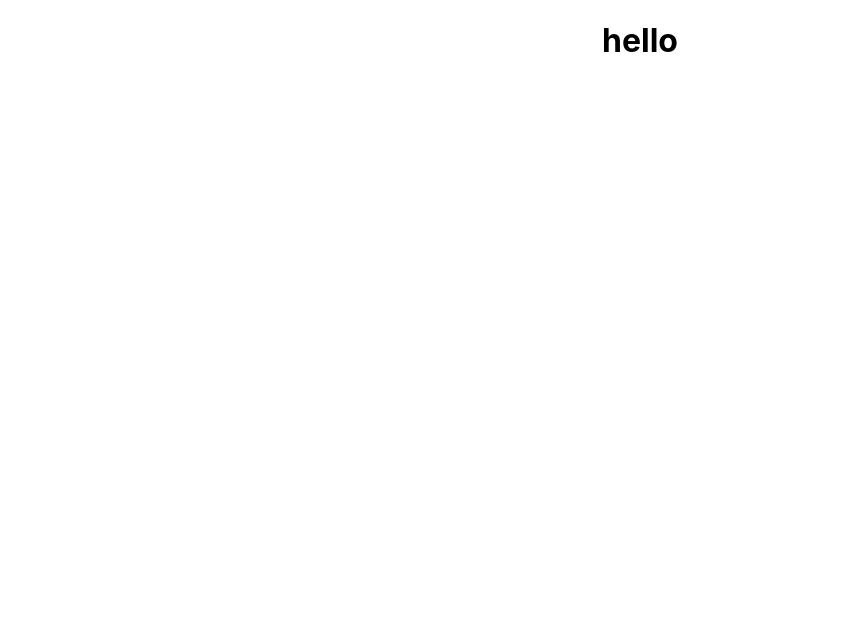
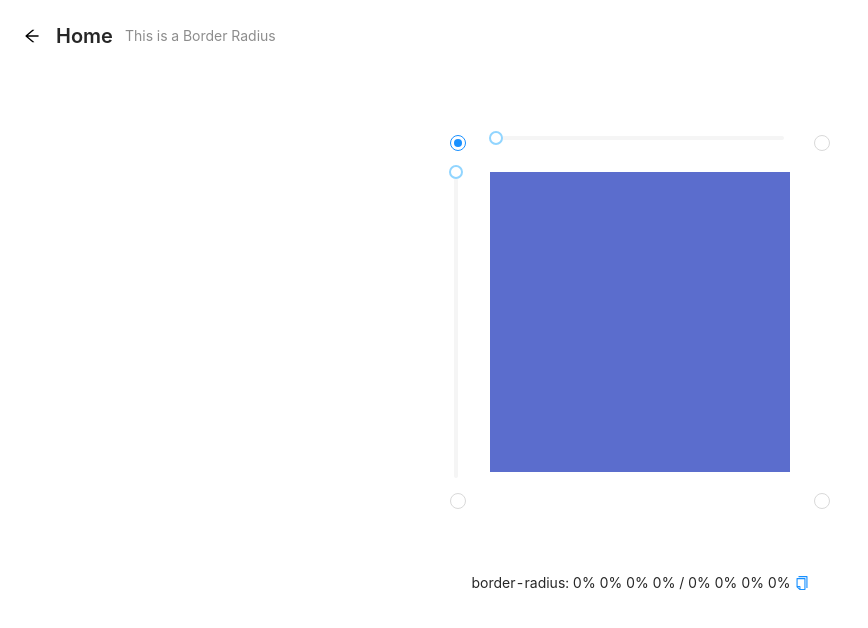
Before and after one commit to atomoo/practice, a React (Create React App) app: page /#/border-radius in a window 1280 px wide. Shown: the top 628 px of the page, without its empty margins (0-868 px from the left). Built offline with nearby package versions, Linux system fonts and the light colour scheme.

Commit message:
add border-radius

```diff
--- a/package.json
+++ b/package.json
@@ -10,9 +10,11 @@
     "@types/node": "^12.0.0",
     "@types/react": "^16.9.0",
     "@types/react-dom": "^16.9.0",
+    "@types/react-router-dom": "^5.1.5",
     "antd": "^4.2.4",
     "react": "^16.13.1",
     "react-dom": "^16.13.1",
+    "react-router-dom": "^5.2.0",
     "react-scripts": "3.4.1",
     "typescript": "~3.7.2"
   },
--- a/src/App.css
+++ b/src/App.css
@@ -1,3 +1,11 @@
+
 .App {
     text-align: center;
 }
+.main-list {
+    width: 500px;
+    margin: 50px auto;
+}
+.main-list .ant-list-item {
+    font-size: 20px;
+}
--- a/src/App.tsx
+++ b/src/App.tsx
@@ -1,10 +1,72 @@
 import React from 'react';
+import {HashRouter as Router, Route, Link, RouteComponentProps} from 'react-router-dom';
+import {List, PageHeader} from 'antd';
+
+import {BorderRadius} from './page/border-radius';
 import './App.css';
+
+const ROUTE_CONFS = [
+    {
+        path: '/border-radius',
+        component: BorderRadius,
+        title: 'Border Radius'
+    }
+];
+
+function Home() {
+    return (
+        <List
+            className="main-list"
+            header={null}
+            footer={null}
+            dataSource={ROUTE_CONFS}
+            renderItem={
+                item => (
+                    <List.Item>
+                        <Link to={item.path}>{item.title}</Link>
+                    </List.Item>
+                )
+            }
+        />
+    );
+}
 
 function App() {
     return (
         <div className="App">
-            <h1>hello</h1>
+            <Router>
+                <Route path="/" exact component={Home} />
+                {
+                    ROUTE_CONFS.map(
+                        route => {
+                            const {path, component, ...other} = route;
+                            return (<Route
+                                key={path}
+                                path={route.path}
+                                {...other}
+                                render={
+                                    (routeProps: RouteComponentProps) => {
+                                        const Component = route.component;
+                                        return <React.Fragment>
+                                            <PageHeader
+                                                className="site-page-header"
+                                                onBack={
+                                                    () => {
+                                                        routeProps.history.goBack();
+                                                    }
+                                                }
+                                                title="Home"
+                                                subTitle={`This is a ${route.title}`}
+                                            />
+                                            <Component />
+                                        </React.Fragment>;
+                                    }
+                                }
+                            />);
+                        }
+                    )
+                }
+            </Router>
         </div>
     );
 }
--- a/src/index.css
+++ b/src/index.css
@@ -1,3 +1,5 @@
+@import '~antd/dist/antd.css';
+
 body {
     margin: 0;
     font-family: -apple-system, BlinkMacSystemFont, 'Segoe UI', 'Roboto', 'Oxygen',
--- /dev/null
+++ b/src/page/border-radius/index.module.css
@@ -0,0 +1,78 @@
+.main {
+    width: 400px;
+    height: 400px;
+    padding: 50px;
+    margin: 50px auto;
+    position: relative;
+}
+.content {
+    width: 300px;
+    height: 300px;
+    background-color: #5b6dcd;
+}
+
+.sliderTop {
+    position: absolute;
+    top: 0;
+    left: 50px;
+    right: 50px;
+}
+
+.sliderRight {
+    position: absolute;
+    right: 0;
+    top: 50px;
+    bottom: 50px;
+    height: calc(100% - 100px);
+}
+
+.sliderBottom {
+    position: absolute;
+    right: 50px;
+    left: 50px;
+    bottom: 0;
+}
+
+.sliderLeft {
+    position: absolute;
+    left: 0;
+    top: 50px;
+    bottom: 50px;
+    height: calc(100% - 100px);
+}
+
+.radioTL {
+    position: absolute;
+    top: 10px;
+    left: 10px;
+    margin: 0;
+}
+
+.radioTR {
+    position: absolute;
+    top: 10px;
+    right: 10px;
+    margin: 0;
+}
+
+.radioBR {
+    position: absolute;
+    bottom: 10px;
+    right: 10px;
+    margin: 0;
+}
+
+.radioBL {
+    position: absolute;
+    bottom: 10px;
+    left: 10px;
+    margin: 0;
+}
+
+.hide {
+    display: none;
+}
+
+.show {
+    display: block;
+}
--- a/src/page/border-radius/index.tsx
+++ b/src/page/border-radius/index.tsx
@@ -1 +1,178 @@
-import * as React from 'react';
+import React, {useState, useMemo, useCallback} from 'react';
+import styles from './index.module.css';
+import {Slider, Radio, Typography} from 'antd';
+
+const {Group} = Radio;
+
+function BorderRadius() {
+    const [currentCorner, setCurrentCorner] = useState('tl');
+    const [tl, setTl] = useState<[number, number]>([0, 0]);
+    const [tr, setTr] = useState<[number, number]>([0, 0]);
+    const [bl, setBl] = useState<[number, number]>([0, 0]);
+    const [br, setBr] = useState<[number, number]>([0, 0]);
+
+
+    const silderCls = useMemo(
+        () => {
+            const cls = {
+                top: `${styles.sliderTop} ${styles.hide}`,
+                right: `${styles.sliderRight} ${styles.hide}`,
+                bottom: `${styles.sliderBottom} ${styles.hide}`,
+                left: `${styles.sliderLeft} ${styles.hide}`,
+            };
+            switch (currentCorner) {
+                case 'tl':
+                    cls.top = `${styles.sliderTop} ${styles.show}`;
+                    cls.left = `${styles.sliderLeft} ${styles.show}`;
+                    break;
+                case 'tr':
+                    cls.top = `${styles.sliderTop} ${styles.show}`;
+                    cls.right = `${styles.sliderRight} ${styles.show}`;
+                    break;
+                case 'br':
+                    cls.bottom = `${styles.sliderBottom} ${styles.show}`;
+                    cls.right = `${styles.sliderRight} ${styles.show}`;
+                    break;
+                case 'bl':
+                    cls.bottom = `${styles.sliderBottom} ${styles.show}`;
+                    cls.left = `${styles.sliderLeft} ${styles.show}`;
+                    break;
+                default:
+                    break;
+            }
+            return cls;
+        },
+        [currentCorner]
+    );
+
+    const onCornerChange = useCallback(
+        e => {
+            setCurrentCorner(e.target.value);
+        },
+        []
+    );
+
+    const sliderProps = useMemo(
+        () => {
+            const sliderProps = {
+                top: {value: 0, reverse: false},
+                right: {value: 0, reverse: false},
+                bottom: {value: 0, reverse: false},
+                left: {value: 0, reverse: false},
+            };
+            switch (currentCorner) {
+                case 'tl':
+                    sliderProps.top.value = tl[0];
+                    sliderProps.left.value = tl[1];
+                    sliderProps.left.reverse = true;
+                    break;
+                case 'tr':
+                    sliderProps.top.value = tr[0];
+                    sliderProps.top.reverse = true;
+                    sliderProps.right.value = tl[1];
+                    sliderProps.right.reverse = true;
+                    break;
+                case 'br':
+                    sliderProps.bottom.value = br[0];
+                    sliderProps.bottom.reverse = true;
+                    sliderProps.right.value = br[1];
+                    break;
+                case 'bl':
+                    sliderProps.bottom.value = bl[0];
+                    sliderProps.left.value = bl[1];
+                    break;
+                default:
+                    break;
+            }
+            return sliderProps;
+        },
+        [currentCorner, tl, tr, bl, br]
+    );
+
+    const onTopChange = useCallback(
+        value => {
+            if (currentCorner === 'tr') {
+                setTr(
+                    tr => ([value, tr[1]])
+                );
+            }
+            else if (currentCorner === 'tl') {
+                setTl(
+                    tl => ([value, tl[1]])
+                );
+            }
+        },
+        [currentCorner]
+    );
+
+    const onRightChange = useCallback(
+        value => {
+            if (currentCorner === 'tr') {
+                setTr(
+                    tr => ([tr[0], value])
+                );
+            }
+            else if (currentCorner === 'br') {
+                setBr(
+                    br => ([br[0], value])
+                );
+            }
+        },
+        [currentCorner]
+    );
+    const onBottomChange = useCallback(
+        value => {
+            if (currentCorner === 'br') {
+                setBr(
+                    br => ([value, br[1]])
+                );
+            }
+            else if (currentCorner === 'bl') {
+                setBl(
+                    bl => ([value, bl[1]])
+                );
+            }
+        },
+        [currentCorner]
+    );
+    const onLeftChange = useCallback(
+        value => {
+            if (currentCorner === 'tl') {
+                setTl(
+                    tl => ([tl[0], value])
+                );
+            }
+            else if (currentCorner === 'bl') {
+                setBl(
+                    bl => ([bl[0], value])
+                );
+            }
+        },
+        [currentCorner]
+    );
+
+    const borderRadius = `${tl[0]}% ${tr[0]}% ${br[0]}% ${bl[0]}% / ${tl[1]}% ${tr[1]}% ${br[1]}% ${bl[1]}%`;
+
+    return (
+        <React.Fragment>
+            <div className={styles.main}>
+                <Slider className={silderCls.top} {...sliderProps.top} onChange={onTopChange} />
+                <Slider className={silderCls.right} vertical {...sliderProps.right} onChange={onRightChange} />
+                <Slider className={silderCls.bottom} {...sliderProps.bottom} onChange={onBottomChange} />
+                <Slider className={silderCls.left} vertical {...sliderProps.left} onChange={onLeftChange} />
+                <Group style={{display: 'inline'}} value={currentCorner} onChange={onCornerChange}>
+                    <Radio className={styles.radioTL} value="tl" />
+                    <Radio className={styles.radioTR} value="tr" />
+                    <Radio className={styles.radioBR} value="br" />
+                    <Radio className={styles.radioBL} value="bl" />
+                </Group>
+                <div className={styles.content} style={{borderRadius}} />
+            </div>
+            <Typography.Paragraph copyable={{text: `border-radius: ${borderRadius}`}}>
+                border-radius: {borderRadius}
+            </Typography.Paragraph>
+        </React.Fragment>
+    )
+}
+
+export {BorderRadius};
```
Also changed, not shown: 1 other file (tests, documents, lock files or other folders).
